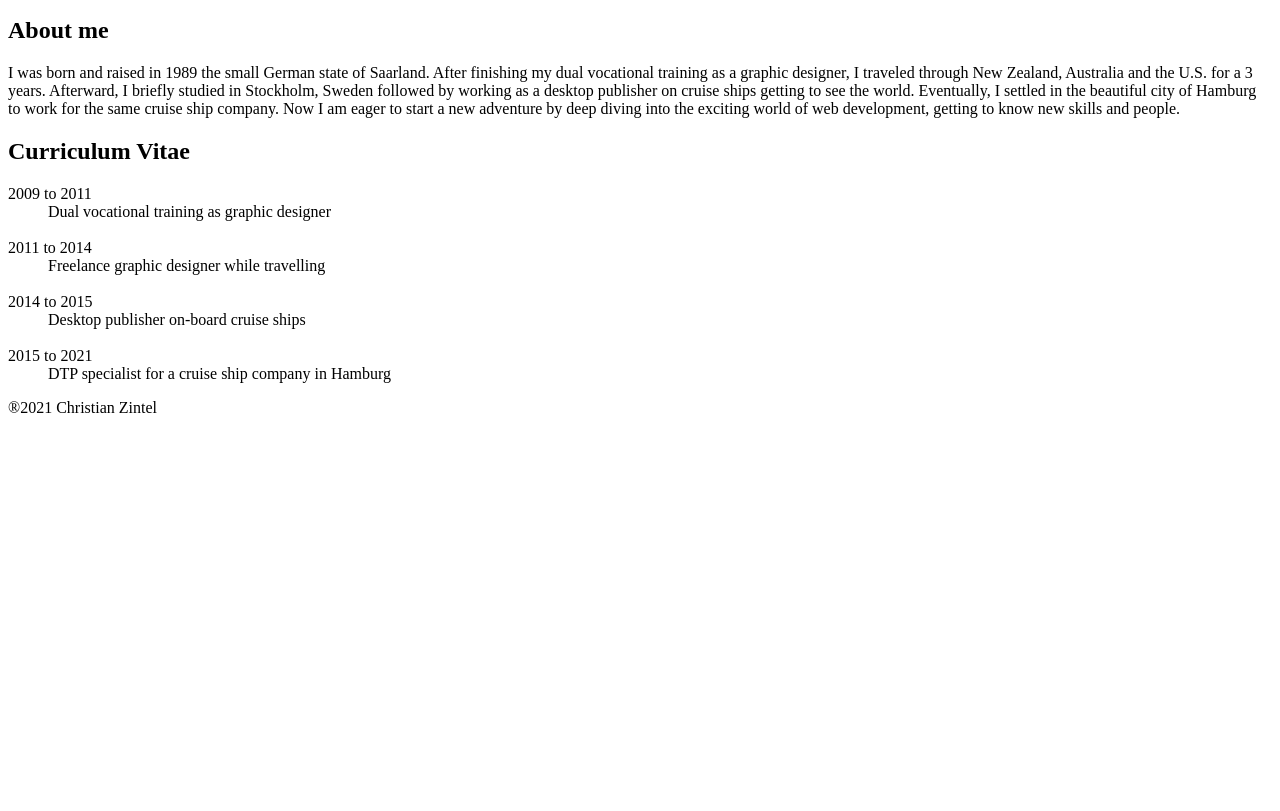
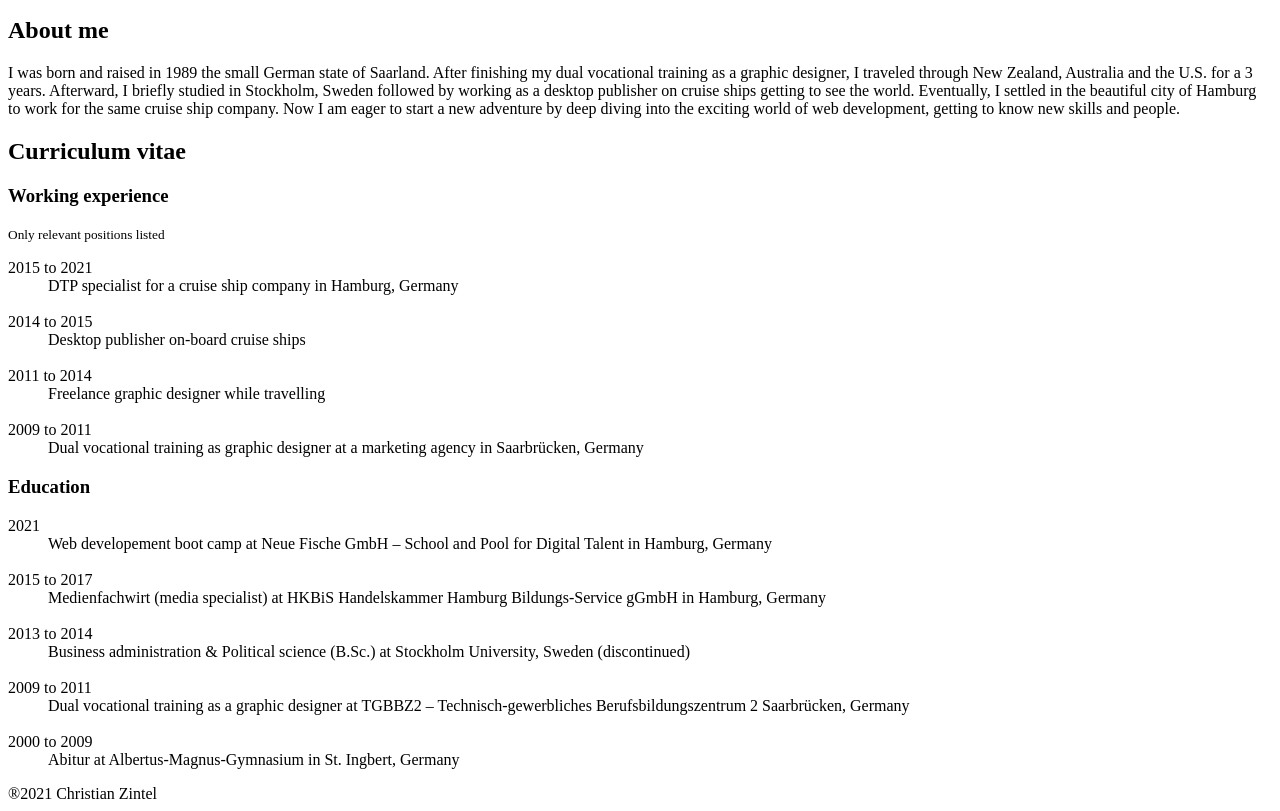
Before and after one commit to czintel/personal-website-test, a plain HTML site: page index.html in a window 1280 px wide. Shown: the part 1340-2151 px from the top of the page. Before the commit the page ends 1765 px from the top, so only its background shows below. Drawn offline with Linux system fonts and the light colour scheme.

Commit message:
Improved CV, added section "education"

```diff
--- a/index.html
+++ b/index.html
@@ -91,19 +91,40 @@
       Now I am eager to start a new adventure by deep diving into the exciting
       world of web development, getting to know new skills and people.
     </p>
-    <h2>Curriculum Vitae</h2>
+    <h2>Curriculum vitae</h2>
+    <h3>Working experience</h3>
+    <small>Only relevant positions listed</small>
     <dl>
-      <dt>2009 to 2011</dt>
-      <dd>Dual vocational training as graphic designer</dd>
+      <dt>2015 to 2021</dt>
+      <dd>DTP specialist for a cruise ship company in Hamburg, Germany</dd>
+      <br />
+      <dt>2014 to 2015</dt>
+      <dd>Desktop publisher on-board cruise ships</dd>
       <br />
       <dt>2011 to 2014</dt>
       <dd>Freelance graphic designer while travelling</dd>
       <br />
-      <dt>2014 to 2015</dt>
-      <dd>Desktop publisher on-board cruise ships</dd>
-      <br />
-      <dt>2015 to 2021</dt>
-      <dd>DTP specialist for a cruise ship company in Hamburg</dd>
+      <dt>2009 to 2011</dt>
+      <dd>Dual vocational training as graphic designer at a marketing agency in Saarbrücken, Germany</dd>
+    </dl>
+    <h3>Education</h3>
+    <dl>
+      <dt>2021</dt>
+      <dd>Web developement boot camp at Neue Fische GmbH – School and Pool for Digital Talent in Hamburg, Germany</dd>
+      <br>
+      <dt>2015 to 2017</dt>
+      <dd>Medienfachwirt (media specialist) at HKBiS Handelskammer Hamburg Bildungs-Service gGmbH in Hamburg, Germany</dd>
+      <br>
+      </dd>
+      <dt>2013 to 2014</dt>
+      <dd>Business administration & Political science (B.Sc.) at Stockholm University, Sweden (discontinued)</dd>
+      <br>
+      <dt>2009 to 2011</dt>
+      <dd>Dual vocational training as a graphic designer at TGBBZ2 – Technisch-gewerbliches Berufsbildungszentrum 2 Saarbrücken, Germany
+        </dd>
+      <br>
+      <dt>2000 to 2009</dt>
+      <dd>Abitur at Albertus-Magnus-Gymnasium in St. Ingbert, Germany</dd>
     </dl>
   </body>
   <footer>®2021 Christian Zintel</footer>
```
